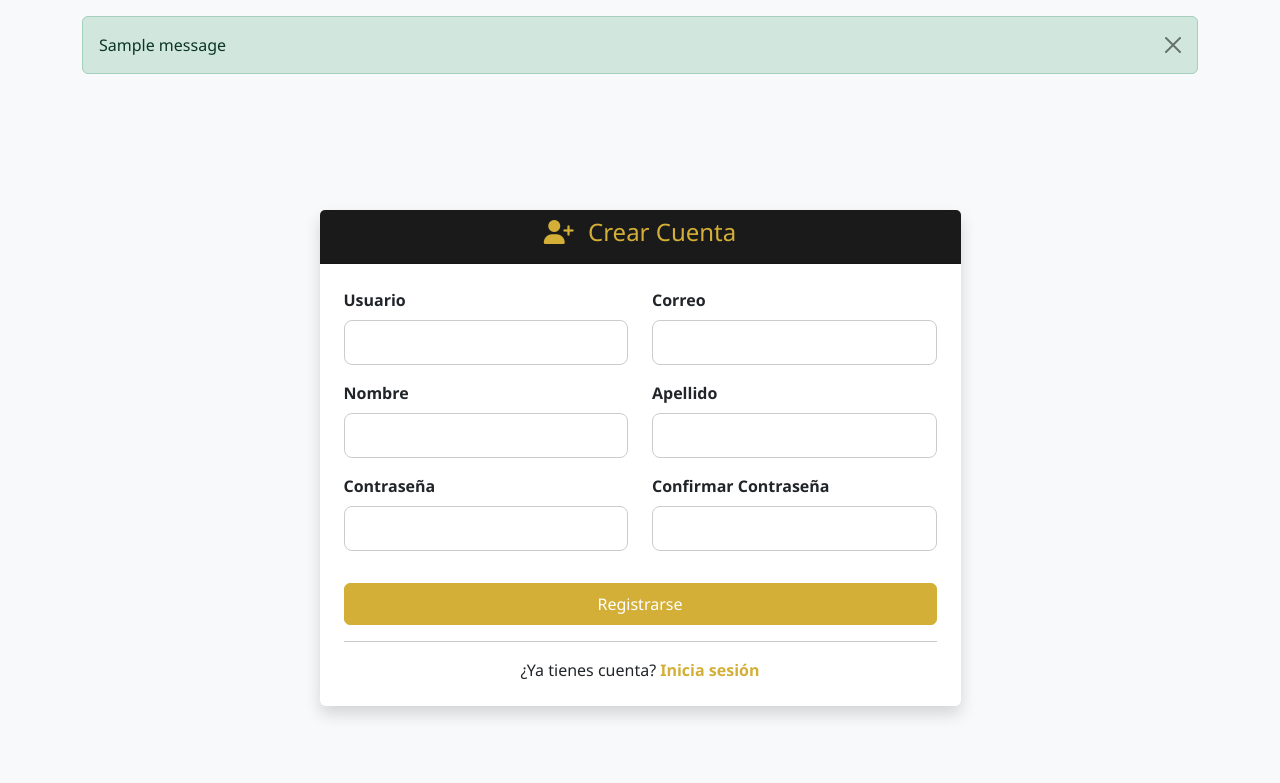
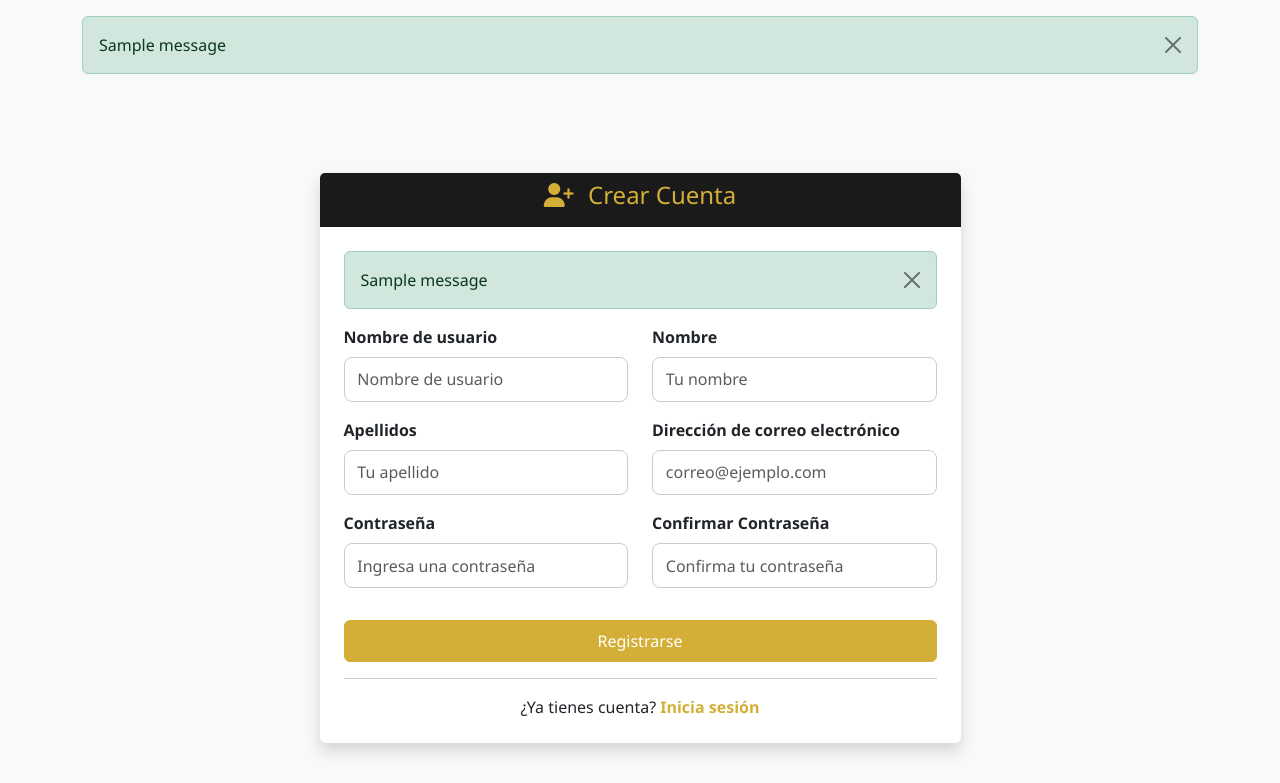
Before and after one commit to RoaStack/Software-Barberia, a Django app: page /usuarios/registro/ in a window 1280 px wide. Shown: the part 56-839 px from the top of the page. Run offline with Django 5.2, Linux system fonts and the light colour scheme; tables that the repository leaves empty hold one stand-in row (values such as "Sample post"); one stand-in notice (Sample message) is shown.

Commit message:
implementando validación mas robusta en formulario de registro e inicio de sesión

```diff
--- a/usuarios/forms.py
+++ b/usuarios/forms.py
@@ -1,31 +1,58 @@
 from django import forms
 from django.contrib.auth.models import User
+from django.core.exceptions import ValidationError
 
 class RegistroForm(forms.ModelForm):
     password = forms.CharField(
-        widget=forms.PasswordInput(attrs={'class': 'form-control'}),
-        label="Contraseña"
+        widget=forms.PasswordInput(attrs={'class': 'form-control', 'placeholder': 'Ingresa una contraseña'}),
+        label="Contraseña",
+        min_length=6,
+        error_messages={
+            'required': 'Por favor ingresa una contraseña.',
+            'min_length': 'La contraseña debe tener al menos 6 caracteres.'
+        }
     )
     password_confirm = forms.CharField(
-        widget=forms.PasswordInput(attrs={'class': 'form-control'}),
-        label="Confirmar Contraseña"
+        widget=forms.PasswordInput(attrs={'class': 'form-control', 'placeholder': 'Confirma tu contraseña'}),
+        label="Confirmar Contraseña",
+        error_messages={'required': 'Por favor confirma tu contraseña.'}
     )
-
 
     class Meta:
         model = User
         fields = ["username", "first_name", "last_name", "email", "password"]
         widgets = {
-            'username': forms.TextInput(attrs={'class': 'form-control'}),
-            'first_name': forms.TextInput(attrs={'class': 'form-control'}),
-            'last_name': forms.TextInput(attrs={'class': 'form-control'}),
-            'email': forms.EmailInput(attrs={'class': 'form-control'})
+            'username': forms.TextInput(attrs={'class': 'form-control', 'placeholder': 'Nombre de usuario'}),
+            'first_name': forms.TextInput(attrs={'class': 'form-control', 'placeholder': 'Tu nombre'}),
+            'last_name': forms.TextInput(attrs={'class': 'form-control', 'placeholder': 'Tu apellido'}),
+            'email': forms.EmailInput(attrs={'class': 'form-control', 'placeholder': 'correo@ejemplo.com'}),
         }
+        error_messages = {
+            'username': {'required': 'El nombre de usuario es obligatorio.'},
+            'first_name': {'required': 'El nombre es obligatorio.'},
+            'last_name': {'required': 'El apellido es obligatorio.'},
+            'email': {'required': 'El correo electrónico es obligatorio.', 'invalid': 'Ingresa un correo válido.'},
+        }
+
+    def clean_username(self):
+        username = self.cleaned_data.get("username")
+        if User.objects.filter(username=username).exists():
+            raise ValidationError("Este nombre de usuario ya está en uso.")
+        return username
+
+    def clean_email(self):
+        email = self.cleaned_data.get("email")
+        if User.objects.filter(email=email).exists():
+            raise ValidationError("Este correo electrónico ya está registrado.")
+        return email
 
     def clean(self):
         cleaned = super().clean()
-        if cleaned.get("password") != cleaned.get("password_confirm"):
-            raise forms.ValidationError("Las contraseñas no coinciden")
+        password = cleaned.get("password")
+        password_confirm = cleaned.get("password_confirm")
+
+        if password and password_confirm and password != password_confirm:
+            raise ValidationError("Las contraseñas no coinciden.")
         return cleaned
 
     def save(self, commit=True):
--- a/usuarios/templates/usuarios/registro.html
+++ b/usuarios/templates/usuarios/registro.html
@@ -9,44 +9,50 @@
         <div class="card-header text-center" style="background-color:#1a1a1a; color:#d4af37;">
           <h4><i class="fas fa-user-plus me-2"></i> Crear Cuenta</h4>
         </div>
+
         <div class="card-body p-4">
+
+          <!-- ✅ Mostrar mensajes flash -->
+          {% if messages %}
+            {% for message in messages %}
+              <div class="alert alert-{{ message.tags }} alert-dismissible fade show" role="alert">
+                {{ message }}
+                <button type="button" class="btn-close" data-bs-dismiss="alert"></button>
+              </div>
+            {% endfor %}
+          {% endif %}
+
           <form method="post" novalidate>
             {% csrf_token %}
             {{ form.non_field_errors }}
+
             <div class="row">
-              <div class="col-md-6 mb-3">
-                <label class="form-label fw-semibold">Usuario</label>
-                {{ form.username }}
-              </div>
-              <div class="col-md-6 mb-3">
-                <label class="form-label fw-semibold">Correo</label>
-                {{ form.email }}
-              </div>
-              <div class="col-md-6 mb-3">
-                <label class="form-label fw-semibold">Nombre</label>
-                {{ form.first_name }}
-              </div>
-              <div class="col-md-6 mb-3">
-                <label class="form-label fw-semibold">Apellido</label>
-                {{ form.last_name }}
-              </div>
-              <div class="col-md-6 mb-3">
-                <label class="form-label fw-semibold">Contraseña</label>
-                {{ form.password }}
-              </div>
-              <div class="col-md-6 mb-3">
-                <label class="form-label fw-semibold">Confirmar Contraseña</label>
-                {{ form.password_confirm }}
-              </div>
+              {% for field in form %}
+                <div class="col-md-6 mb-3">
+                  <label class="form-label fw-semibold">{{ field.label }}</label>
+                  {{ field }}
+                  <!-- Mostrar errores de cada campo -->
+                  {% if field.errors %}
+                    <div class="text-danger small mt-1">
+                      {% for error in field.errors %}
+                      <div class="text-danger small mt-1">{{ error }}</div>
+                      {% endfor %}
+                    </div>
+                  {% endif %}
+                </div>
+              {% endfor %}
             </div>
+
             <div class="d-grid mt-3">
               <button type="submit" class="btn btn-primary py-2">Registrarse</button>
             </div>
           </form>
+
           <hr>
           <p class="text-center mb-0">¿Ya tienes cuenta?
             <a href="{% url 'usuarios:login' %}" class="text-decoration-none fw-semibold" style="color:#d4af37;">Inicia sesión</a>
           </p>
+
         </div>
       </div>
     </div>
--- a/usuarios/views.py
+++ b/usuarios/views.py
@@ -3,6 +3,7 @@ from django.contrib.auth import login
 from django.contrib.auth.decorators import login_required
 from django.contrib.auth.models import Group
 from .forms import RegistroForm
+from django.contrib import messages
 
 def registro(request):
     if request.method == "POST":
@@ -10,14 +11,19 @@ def registro(request):
         if form.is_valid():
             user = form.save()
 
-            # ✅ Asignar automáticamente al grupo Cliente
+            # ✅ Asignar grupo "Cliente"
             grupo_cliente, _ = Group.objects.get_or_create(name="Cliente")
             user.groups.add(grupo_cliente)
 
             login(request, user)
+            messages.success(request, "¡Tu cuenta fue creada con éxito! 🎉")
             return redirect("usuarios:dashboard")
+        else:
+            # Mostrar errores generales
+            messages.error(request, "Por favor corrige los errores en el formulario.")
     else:
         form = RegistroForm()
+
     return render(request, "usuarios/registro.html", {"form": form})
 
 
```
Also changed, not shown: usuarios/templates/usuarios/login.html (+12 -0 lines).
